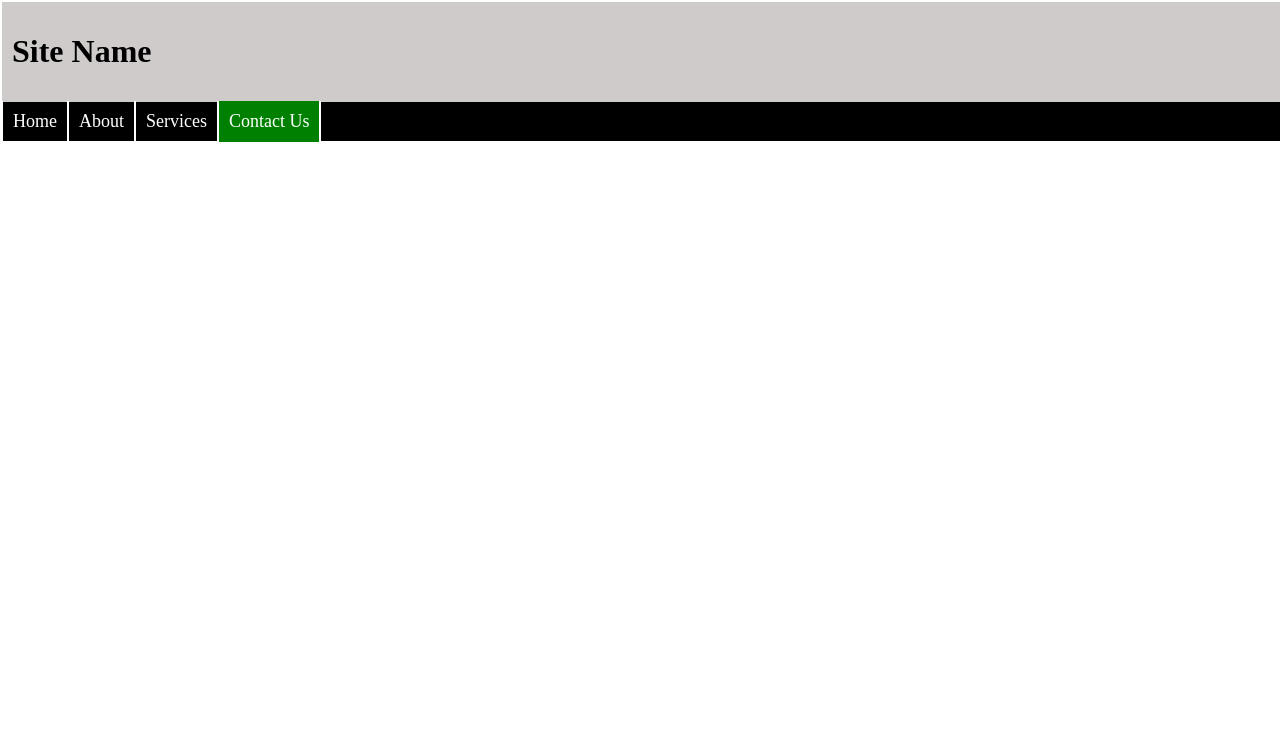
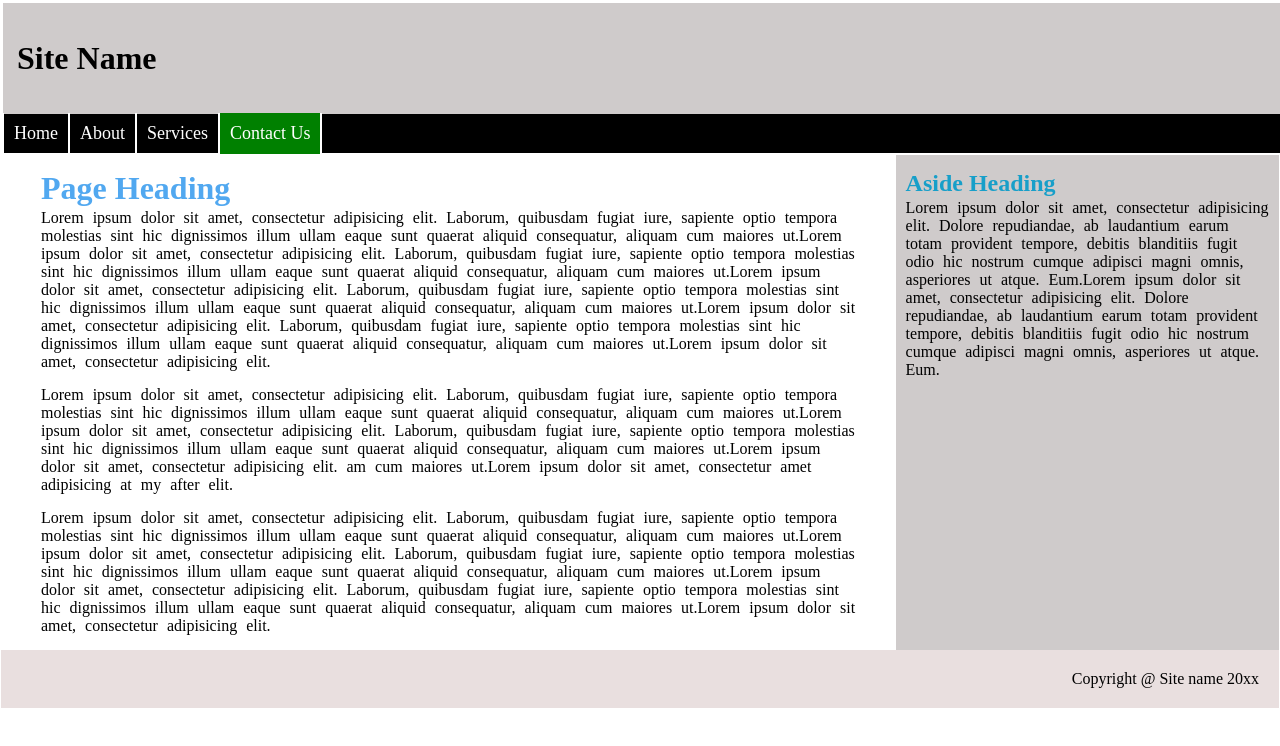
Before and after one commit to Yash-Agrawal1998/Template2, a plain HTML site: page src/Index.html in a window 1280 px wide. Drawn offline with Linux system fonts and the light colour scheme.

Commit message:
Template2 is created fully

```diff
--- a/src/Index.html
+++ b/src/Index.html
@@ -6,10 +6,10 @@
 <!DOCTYPE html>
 <html lang="en">
   <head>
-    <meta charset="UTF-8">
-    <meta http-equiv="X-UA-Compatible" content="IE=edge">
-    <meta name="viewport" content="width=device-width, initial-scale=1.0">
-    <link href="style.css" rel="stylesheet">
+    <meta charset="UTF-8" />
+    <meta http-equiv="X-UA-Compatible" content="IE=edge" />
+    <meta name="viewport" content="width=device-width, initial-scale=1.0" />
+    <link href="style.css" rel="stylesheet" />
     <title>Document</title>
   </head>
   <body>
@@ -23,8 +23,68 @@
           <li>Contact Us</li>
         </ul>
       </div>
-        <div id="main"></div>
-        <div id="footer"></div>
+      <div id="main">
+        <div id="container1">
+          <h1>Page Heading</h1>
+          <p>
+            Lorem ipsum dolor sit amet, consectetur adipisicing elit. Laborum,
+            quibusdam fugiat iure, sapiente optio tempora molestias sint hic
+            dignissimos illum ullam eaque sunt quaerat aliquid consequatur,
+            aliquam cum maiores ut.Lorem ipsum dolor sit amet, consectetur
+            adipisicing elit. Laborum, quibusdam fugiat iure, sapiente optio
+            tempora molestias sint hic dignissimos illum ullam eaque sunt
+            quaerat aliquid consequatur, aliquam cum maiores ut.Lorem ipsum
+            dolor sit amet, consectetur adipisicing elit. Laborum, quibusdam
+            fugiat iure, sapiente optio tempora molestias sint hic dignissimos
+            illum ullam eaque sunt quaerat aliquid consequatur, aliquam cum
+            maiores ut.Lorem ipsum dolor sit amet, consectetur adipisicing elit.
+            Laborum, quibusdam fugiat iure, sapiente optio tempora molestias
+            sint hic dignissimos illum ullam eaque sunt quaerat aliquid
+            consequatur, aliquam cum maiores ut.Lorem ipsum dolor sit amet,
+            consectetur adipisicing elit.
+          </p>
+          <p>
+            Lorem ipsum dolor sit amet, consectetur adipisicing elit. Laborum,
+            quibusdam fugiat iure, sapiente optio tempora molestias sint hic
+            dignissimos illum ullam eaque sunt quaerat aliquid consequatur,
+            aliquam cum maiores ut.Lorem ipsum dolor sit amet, consectetur
+            adipisicing elit. Laborum, quibusdam fugiat iure, sapiente optio
+            tempora molestias sint hic dignissimos illum ullam eaque sunt
+            quaerat aliquid consequatur, aliquam cum maiores ut.Lorem ipsum
+            dolor sit amet, consectetur adipisicing elit. am cum maiores
+            ut.Lorem ipsum dolor sit amet, consectetur  amet adipisicing
+            at my after elit.
+          </p>
+          <p>
+            Lorem ipsum dolor sit amet, consectetur adipisicing elit. Laborum,
+            quibusdam fugiat iure, sapiente optio tempora molestias sint hic
+            dignissimos illum ullam eaque sunt quaerat aliquid consequatur,
+            aliquam cum maiores ut.Lorem ipsum dolor sit amet, consectetur
+            adipisicing elit. Laborum, quibusdam fugiat iure, sapiente optio
+            tempora molestias sint hic dignissimos illum ullam eaque sunt
+            quaerat aliquid consequatur, aliquam cum maiores ut.Lorem ipsum
+            dolor sit amet, consectetur adipisicing elit. Laborum, quibusdam
+            fugiat iure, sapiente optio tempora molestias sint hic dignissimos
+            illum ullam eaque sunt quaerat aliquid consequatur, aliquam cum
+            maiores ut.Lorem ipsum dolor sit amet, consectetur adipisicing elit.
+          </p>
+        </div>
+        <div id="container2">
+          <h2>Aside Heading</h2>
+          <p>
+            Lorem ipsum dolor sit amet, consectetur adipisicing elit. Dolore
+            repudiandae, ab laudantium earum totam provident tempore, debitis
+            blanditiis fugit odio hic nostrum cumque adipisci magni omnis,
+            asperiores ut atque. Eum.Lorem ipsum dolor sit amet, consectetur
+            adipisicing elit. Dolore repudiandae, ab laudantium earum totam
+            provident tempore, debitis blanditiis fugit odio hic nostrum cumque
+            adipisci magni omnis, asperiores ut atque. Eum.
+          </p>
+        </div>
+      </div>
+      <div id="footer">
+        <p>Copyright @ Site name 20xx</p>
+      </div>
     </div>
   </body>
 </html>
--- a/src/style.css
+++ b/src/style.css
@@ -1,16 +1,22 @@
+*
+{
+    margin: 0px;
+    padding:0px;
+}
+#wrapper
+{
+    border:1px solid #fff;
+}
 #header
 {
-    position:absolute;
-    top:0;
-    left:0;
     width:100%;
-    height:100px;
     background-color:rgb(207, 203, 203);
     border:2px solid #fff;
 }
 
 #header h1
 {
+    margin:27px 4px;
     padding: 10px;
 }
 
@@ -34,3 +40,61 @@
 {
     background-color:green;
 }
+
+#main
+{
+    display:flex;
+
+}
+
+#container1
+{
+    display:inline;
+    float:left;
+    width:70%;
+}
+
+#container1 h1
+{
+    color:rgb(81, 168, 240);
+    margin:15px 50px 2px 40px;
+}
+
+#container1 p
+{
+    margin:0px 40px;
+    margin-bottom:15px;
+    word-spacing:5px;
+}
+#container2
+{
+    background-color:rgb(207, 203, 203);
+    display:inline;
+    float:left;
+    width:30%;
+}
+
+#container2 h2
+{
+    color:rgb(23, 159, 201);
+    margin:15px 50px 2px 10px;
+}
+
+#container2 p
+{
+    margin:0px 10px;
+    word-spacing:5px;
+    margin-bottom:65%;
+}
+
+#footer
+{
+    background-color:rgb(233, 223, 223);
+}
+
+#footer p
+{
+    text-align:right;
+    padding:20px 25px;
+    padding-right:20px;
+}
```
Lines whose indentation alone changed are shown as unchanged.
